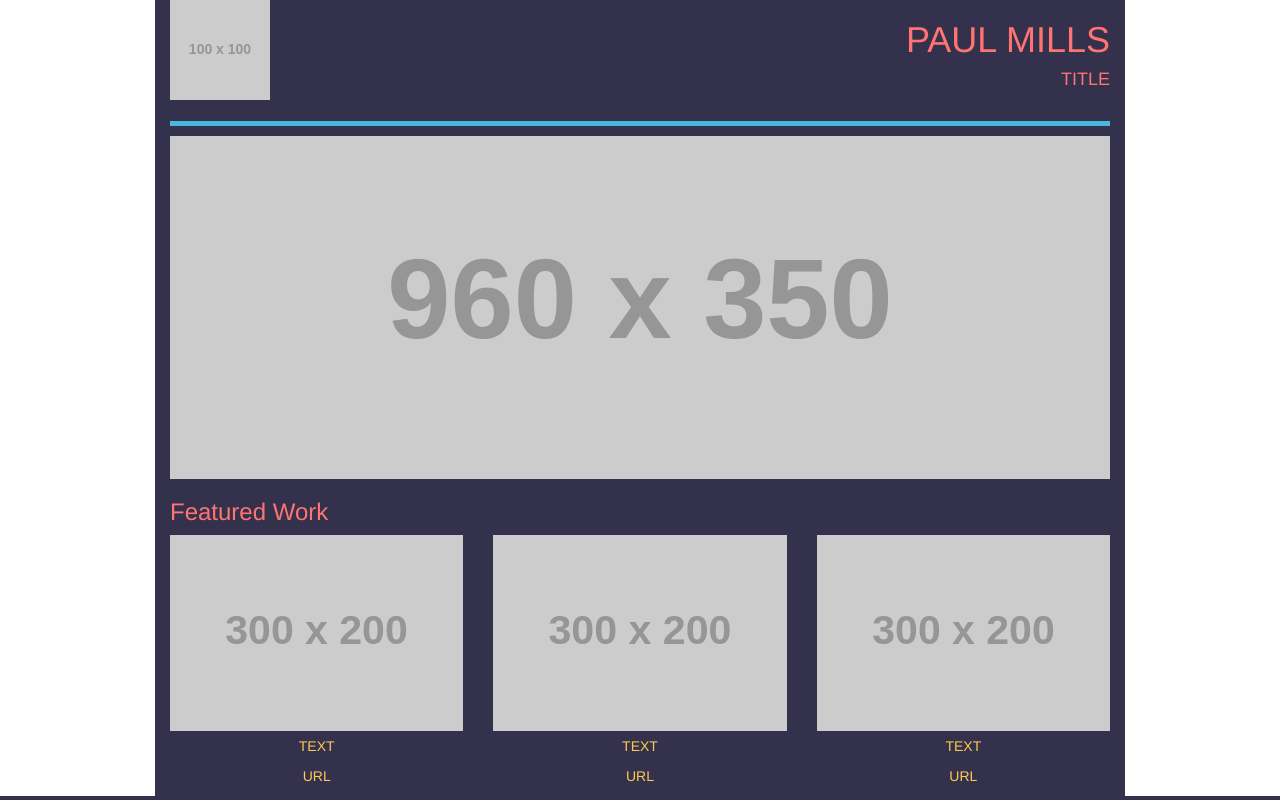
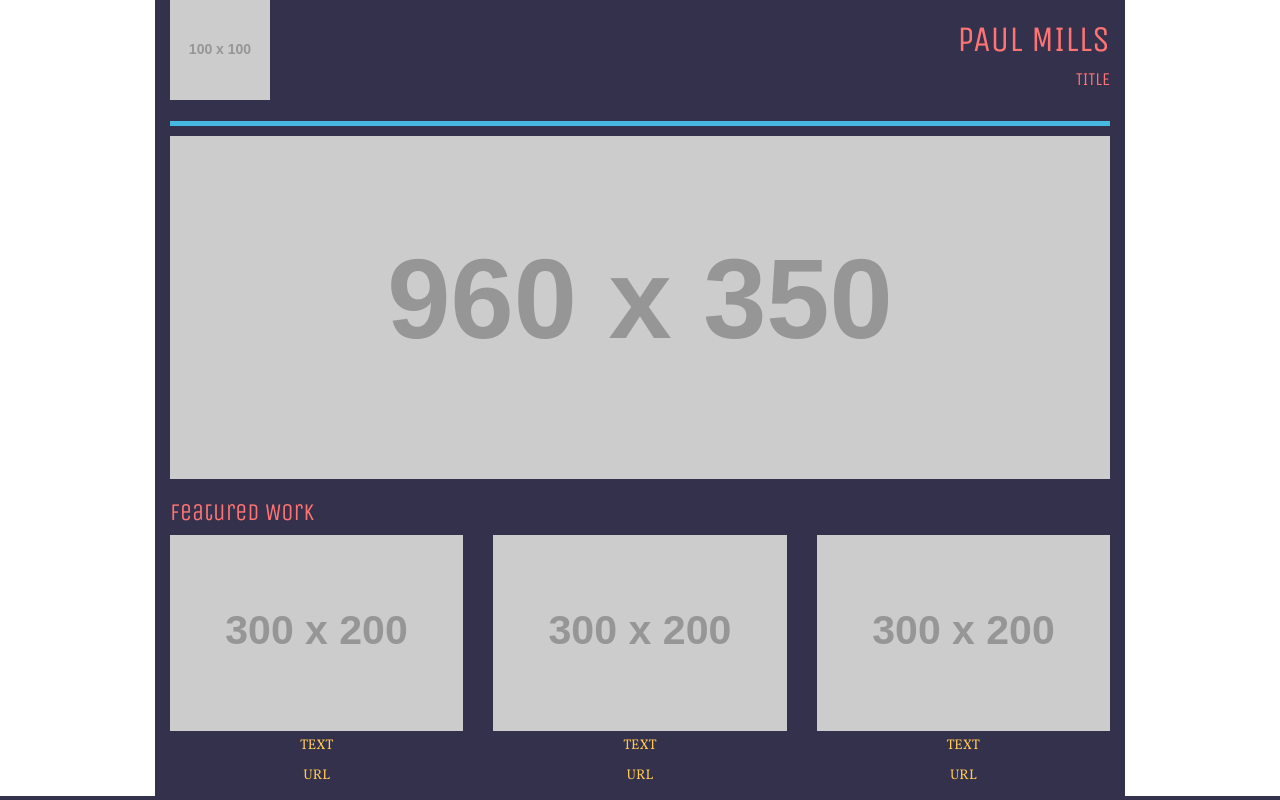
Before and after one commit to pmillssf/pmills_portfolio_project, a plain HTML site: page index.html in a window 1280 px wide. Drawn offline with nearby package versions, Linux system fonts and the light colour scheme; placeholder pictures from the web are drawn by us.

Commit message:
Add Unica One and Vollkorn Google Fonts

```diff
--- a/css/style.css
+++ b/css/style.css
@@ -32,14 +32,17 @@
 }
 
 h1,h3,h4 {
+  font-family: 'Unica One', cursive;
   color: #ff7473
 }
 
 .appname {
+  font-family: 'Vollkorn', serif;
   color: #ffc952
 }
 
 .appurl {
+  font-family: 'Vollkorn', serif;
   color: #ffc952;
 }
 
--- a/index.html
+++ b/index.html
@@ -8,6 +8,9 @@
     <script type="text/javascript" src="js/bootstrap.min.js"></script>
 
     <title>Paul's Portfolio</title>
+
+    <link href="https://fonts.googleapis.com/css?family=Unica+One" rel="stylesheet">
+    <link href="https://fonts.googleapis.com/css?family=Vollkorn" rel="stylesheet">
 
     <link rel="stylesheet" href="https://necolas.github.io/normalize.css/latest/normalize.css">
     <link rel="stylesheet" href="css/bootstrap.css">
```
